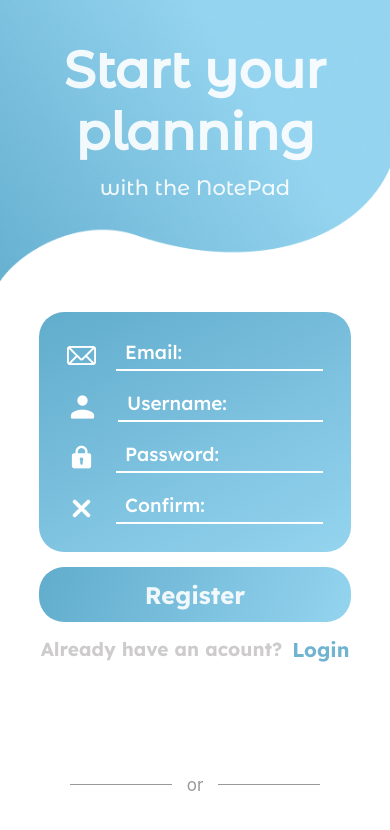
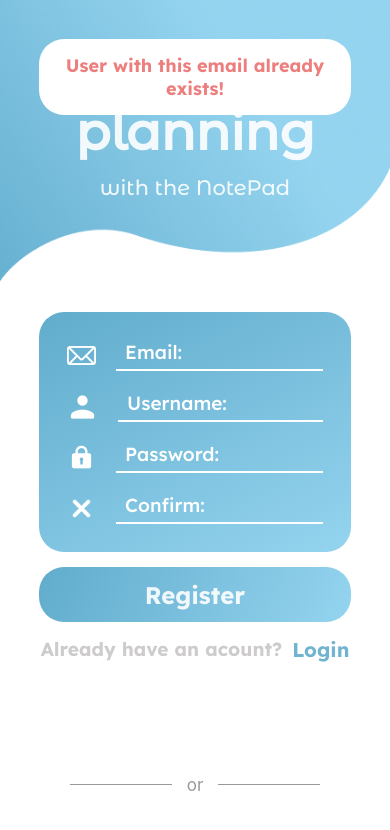
Before and after one commit to vodyaraman/SuchaNotepad, a React Native app in the folder NotePad/: screen / in a window 390 px wide. Shown: the top 830 px of the page. Built offline with nearby package versions, Linux system fonts and the light colour scheme; grey boxes are pictures that could not be loaded.

Commit message:
Доработан процесс регистрации

```diff
--- a/NotePad/App/Entities/User/Helpers/user-manager.js
+++ b/NotePad/App/Entities/User/Helpers/user-manager.js
@@ -19,14 +19,14 @@ export const AuthProvider = ({ children }) => {
     });
 
     const setRegistration = (updatedRegister) => {
-        dispatch(setUsername(updatedRegister.username));
+        dispatch(setUsername(updatedRegister.name));
         dispatch(setEmail(updatedRegister.email));
         dispatch(setPassword(updatedRegister.password));
     };
 
-    const updateUsername = (username) => {
-        console.log(username) //Потом убрать
-        setRegistration({ ...registerState, username });
+    const updateUsername = (name) => {
+        console.log(name) //Потом убрать
+        setRegistration({ ...registerState, name });
     };
 
     const updateEmail = (email) => {
--- /dev/null
+++ b/NotePad/App/Entities/User/UI/Main/animatedErrorModal.js
@@ -0,0 +1,35 @@
+import {View, StyleSheet} from 'react-native';
+import {CustomText} from '../../../../Pull/Note'
+
+const AnimatedErrorModal = ({text = 'User with this email already exists!'}) => {
+    return(
+        <View style={styles.container}>
+            <CustomText
+                textColor={'#EC7171'}
+                text={text}
+                textAlign={'center'}
+                fontFamily={'Lexend-bold'}
+                fontSize={18}
+                numberOfLines={'auto'} />
+        </View>
+    )
+}
+
+export default AnimatedErrorModal;
+
+const styles = StyleSheet.create({
+    container:{
+        position: 'absolute',
+        width: '80%',
+        borderRadius: 25,
+        backgroundColor: 'white',
+
+        paddingHorizontal: 20,
+        paddingVertical: 15,
+
+        justifyContent: 'center',
+
+        shadowColor: 'black',
+        elevation: 9,
+    },
+})
--- a/NotePad/App/Entities/User/UI/Registration/submit.js
+++ b/NotePad/App/Entities/User/UI/Registration/submit.js
@@ -1,5 +1,6 @@
 import UserSubmitButton from "../../../../Pull/Buttons/submit";
 import {heightPercentageToDP as hg} from 'react-native-responsive-screen';
+import React, {useState} from 'react';
 
 // Импорт контекста
 import { useRegistration } from "../../Helpers/user-manager";
--- a/NotePad/App/Features/User/UI/Registration/registration.js
+++ b/NotePad/App/Features/User/UI/Registration/registration.js
@@ -6,10 +6,15 @@ import { RegAuthPlate } from "../../../../Pull/User";
 
 import {HelpTextButton} from "../../../../Entities/User";
 
+//Временный импорт
+import {AnimatedErrorModal} from "../../../../Entities/User";
+import { useSelector } from "react-redux";
+
 const UserReg = () => {
 
     return (
-        // <UserProvider>
+        <>
+            <AnimatedErrorModal />
             <View style={styles.mainContainer}>
                 <RegAuthPlate>
                     <View style={styles.inputContainer}>
@@ -22,7 +27,7 @@ const UserReg = () => {
                 <SubmitRegisterButton />
                 <HelpTextButton textDesc={'Already have an acount?'} textButton={'Login'} />
             </View>
-        // </UserProvider>
+        </>
     );
 };
 
--- a/NotePad/App/Processes/Authentication/API/auth-slice.js
+++ b/NotePad/App/Processes/Authentication/API/auth-slice.js
@@ -14,7 +14,7 @@ const authSlice = createSlice({
       error: null,
     },
     register: {
-      username: '',
+      name: '',
       email: '',
       password: '',
       isAuthenticated: false,
@@ -37,7 +37,7 @@ const authSlice = createSlice({
       state.register.token = null;
     },
     setUsername(state, action) {
-      state.register.username = action.payload;
+      state.register.name = action.payload;
     },
     setEmail(state, action) {
       state.register.email = action.payload;
--- a/NotePad/App/Processes/Authentication/API/auth-thunks.js
+++ b/NotePad/App/Processes/Authentication/API/auth-thunks.js
@@ -1,6 +1,7 @@
 import { createAsyncThunk } from '@reduxjs/toolkit';
 import apiClient from '../../../Pull/Utils/APIClient';
 import { saveTokenToLocalStorage } from '../Helpers/save-token';
+import axios from 'axios';
 
 // Асинхронные действия
 export const loginUser = createAsyncThunk('auth/loginUser', async ({ email, password, name }, { rejectWithValue }) => {
@@ -17,8 +18,10 @@ export const loginUser = createAsyncThunk('auth/loginUser', async ({ email, pass
 
 export const registerUser = createAsyncThunk('auth/registerUser', async (userData, { rejectWithValue }) => {
   try {
-    const { data } = await apiClient.post('/users/register', userData);
-    const { token } = data;
+    const data = await apiClient.post('/users/register', userData);
+    console.log(data)
+
+    const { token } = data.data;
     if (token) {
       saveTokenToLocalStorage(token);
       return { isAuthenticated: true, token };
@@ -26,8 +29,9 @@ export const registerUser = createAsyncThunk('auth/registerUser', async (userDat
       console.log('No token received');
       return rejectWithValue('No token received');
     }
+
+
   } catch (error) {
-    console.error('Registration error:', error);
-    return rejectWithValue(error.response.data);
+    return rejectWithValue(error);
   }
 });
--- a/NotePad/App/Pull/Utils/HTTPClientAxios.js
+++ b/NotePad/App/Pull/Utils/HTTPClientAxios.js
@@ -18,7 +18,7 @@ class HttpClient {
     async post(url, data) {
         try {
             const response = await axios.post(`${ this.baseURL }${ url }`, data);
-            return response.data;
+            return response;
         } catch (error) {
             console.error('Error performing POST request:', error);
             throw error;
```
Also changed, not shown: NotePad/App/Entities/User/index.js (+4 -4 lines). Lines whose indentation alone changed are shown as unchanged.
